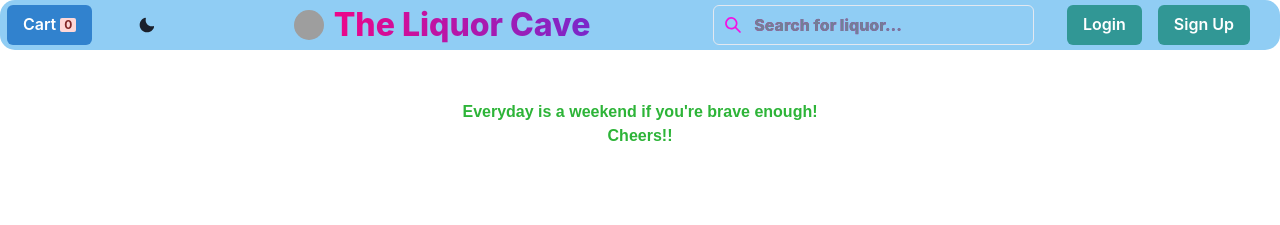
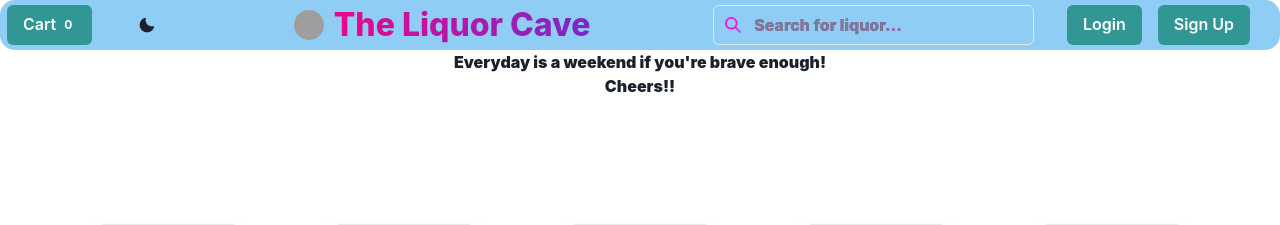
Before and after one commit to bryokn/ecomerce-app, a React (Vite) app: page / in a window 1280 px wide. Shown: the top 225 px of the page. Built offline with nearby package versions, Linux system fonts and the light colour scheme; grey boxes are pictures that could not be loaded.

Commit message:
Remove item from cart added

```diff
--- a/src/App.jsx
+++ b/src/App.jsx
@@ -1,6 +1,5 @@
 import { useState } from "react";
 import { Button, Stack, ChakraProvider, Divider } from "@chakra-ui/react";
-
 import "./App.css";
 import ProductCatalog from "./ProductCatalog";
 import { Login, Signup } from "./AuthForms";
@@ -36,6 +35,10 @@ function App() {
   const closeSignupModal = () => setSignupIsOpen(false);
   const handleLogout = () => setUser(null);
 
+  const removeFromCart = (updatedProducts) => {
+    setCartItems(updatedProducts);
+  };
+
   const handleReviewSubmit = (reviewText, user) => {
     if (!user) {
       alert("You need to log in or sign up to leave a review.");
@@ -57,12 +60,12 @@ function App() {
   return (
     <ChakraProvider>
       <>
-        <CartButton className="cart" cartCount={cartItems.length} selectedProducts={cartItems} />
-        <h1>
-          Everyday is a weekend if you're brave enough!
+        <CartButton className="cart" cartCount={cartItems.length} selectedProducts={cartItems} removeFromCart={removeFromCart}/>
+        <p>
+          Everyday is a weekend if you&apos;re brave enough!
           <br />
           Cheers!!
-        </h1>
+        </p>
         <Stack className="stack" direction="row" spacing={4}>
           <AuthButtons
             openLoginModal={openLoginModal}
--- a/src/AuthForms.jsx
+++ b/src/AuthForms.jsx
@@ -43,7 +43,7 @@ function Login({ isOpen, onClose, setUser }) {
               <Form>
                 <Field type="email" name="email" placeholder="Email" /><br /><br />
                 <Field type="password" name="password" placeholder="Password" /><br /><br />
-                <Button type="submit" isLoading={isSubmitting}>Login</Button>
+                <Button colorScheme='teal' type="submit" isLoading={isSubmitting}>Login</Button>
               </Form>
             )}
           </Formik>
@@ -103,7 +103,7 @@ function Signup({ isOpen, onClose, setUser }) {
                 <Field type="password" name="password" placeholder="Password" /><br /><br />
                 <Field type="password" name="confirmPassword" placeholder="Confirm Password" /><br /><br />
                 <ErrorMessage name="confirmPassword" component="div" style={{ color: 'red' }} />
-                <Button type="submit" isLoading={isSubmitting}>Sign Up</Button>
+                <Button colorScheme='teal' type="submit" isLoading={isSubmitting}>Sign Up</Button>
               </Form>
             )}
           </Formik>
--- a/src/CartButton.jsx
+++ b/src/CartButton.jsx
@@ -1,4 +1,94 @@
-// CartButton.jsx
+import React, { useState } from "react";
+import {
+  Button,
+  Badge,
+  Modal,
+  ModalOverlay,
+  ModalContent,
+  ModalHeader,
+  ModalCloseButton,
+  ModalBody,
+  ModalFooter,
+  useDisclosure,
+} from "@chakra-ui/react";
+
+function CartButton({ cartCount, selectedProducts, removeFromCart }) {
+  const { isOpen, onOpen, onClose } = useDisclosure();
+  const [totalPrice, setTotalPrice] = useState(0);
+
+  // Function to calculate total price
+  const calculateTotalPrice = () => {
+    let total = 0;
+    selectedProducts.forEach((product) => {
+      total += product.price_usd; // Assuming price_usd is the correct property for the price
+    });
+    setTotalPrice(total);
+  };
+
+  // Function to remove a single item from the cart
+  const handleRemoveFromCart = (index) => {
+    const updatedProducts = [...selectedProducts]; // Create a copy of the selectedProducts array
+    updatedProducts.splice(index, 1); // Remove the item at the specified index
+    removeFromCart(updatedProducts); // Update the cart state with the new array of products
+    calculateTotalPrice(); // Recalculate total price after removing item
+  };
+
+  // Function to clear the cart
+  const handleClearCart = () => {
+    setTotalPrice(0); // Reset total price to 0
+    onClose(); // Close the modal after clearing the cart
+    removeFromCart([]); // Clear the cart by passing an empty array
+  };
+
+  return (
+    <>
+      <Button id="cart" colorScheme="teal" variant="solid" onClick={onOpen}>
+        Cart <Badge ml={1} colorScheme="black">{cartCount}</Badge>
+      </Button>
+      <Modal isOpen={isOpen} onClose={onClose}>
+        <ModalOverlay />
+        <ModalContent>
+          <ModalHeader>Your Cart ({cartCount}) Items</ModalHeader>
+          <ModalCloseButton />
+          <ModalBody>
+            <ul>
+              {selectedProducts.map((product, index) => (
+                <li key={index}>
+                  <div>{product.name}</div>
+                  <div>${product.price_usd}</div> {/* Update to use correct price property */}
+                  <Button colorScheme="teal" size="sm" onClick={() => handleRemoveFromCart(index)}>Remove</Button>
+                </li>
+              ))}
+            </ul>
+          </ModalBody>
+          <ModalFooter>
+            <Button colorScheme="green" mr={3} onClick={calculateTotalPrice}>
+              Total
+            </Button>
+            <div>Price: ${totalPrice.toFixed(2)}</div>
+            <Button colorScheme="green" mr={3} onClick={() => {}}>
+              Pay
+            </Button>
+            <Button colorScheme="red" onClick={handleClearCart}>
+              Clear Cart
+            </Button>
+            <Button colorScheme="yellow" mr={3} onClick={onClose}>
+              Close
+            </Button>
+          </ModalFooter>
+        </ModalContent>
+      </Modal>
+    </>
+  );
+}
+
+export default CartButton;
+
+
+
+
+
+/** CartButton.jsx
 import React, { useState } from "react";
 import {
   Button,
@@ -35,20 +125,20 @@ function CartButton({ cartCount, selectedProducts, clearCart }) {
 
   return (
     <>
-      <Button id="cart" colorScheme="blue" variant="solid" onClick={onOpen}>
-        Cart <Badge ml={1} colorScheme="red">{cartCount}</Badge>
+      <Button id="cart" colorScheme="teal" variant="solid" onClick={onOpen}>
+        Cart <Badge ml={1} colorScheme="black">{cartCount}</Badge>
       </Button>
       <Modal isOpen={isOpen} onClose={onClose}>
         <ModalOverlay />
         <ModalContent>
-          <ModalHeader>Selected Drinks</ModalHeader>
+          <ModalHeader>Your Cart</ModalHeader>
           <ModalCloseButton />
           <ModalBody>
             <ul>
               {selectedProducts.map((product, index) => (
                 <li key={index}>
                   <div>{product.name}</div>
-                  <div>${product.price_usd}</div> {/* Update to use correct price property */}
+                  <div>${product.price_usd}</div> {/* Update to use correct price property /}
                 </li>
               ))}
             </ul>
@@ -75,82 +165,4 @@ function CartButton({ cartCount, selectedProducts, clearCart }) {
 }
 
 export default CartButton;
-
-
-
-
-
-
-/** CartButton.jsx
-import React, { useState } from "react";
-import {
-  Button,
-  Badge,
-  Modal,
-  ModalOverlay,
-  ModalContent,
-  ModalHeader,
-  ModalCloseButton,
-  ModalBody,
-  ModalFooter,
-  useDisclosure,
-} from "@chakra-ui/react";
-
-function CartButton({ cartCount, selectedProducts, clearCart }) {
-  const { isOpen, onOpen, onClose } = useDisclosure();
-  const [totalPrice, setTotalPrice] = useState(0);
-
-  // Function to calculate total price
-  const calculateTotalPrice = () => {
-    let total = 0;
-    selectedProducts.forEach((product) => {
-      total += product.price_usd; // Assuming price_usd is the correct property for the price
-    });
-    setTotalPrice(total);
-  };
-
-  return (
-    <>
-      <Button colorScheme="blue" variant="solid" onClick={onOpen}>
-        Cart <Badge ml={1} colorScheme="red">{cartCount}</Badge>
-      </Button>
-      <Modal isOpen={isOpen} onClose={onClose}>
-        <ModalOverlay />
-        <ModalContent>
-          <ModalHeader>Selected Drinks</ModalHeader>
-          <ModalCloseButton />
-          <ModalBody>
-            <ul>
-              {selectedProducts.map((product, index) => (
-                <li key={index}>
-                  <div>{product.name}</div>
-                  <div>${product.price_usd}</div> {/* Update to use correct price property /}
-                </li>
-              ))}
-            </ul>
-          </ModalBody>
-          <ModalFooter>
-            <Button colorScheme="green" mr={3} onClick={calculateTotalPrice}>
-              Total
-            </Button>
-            <div>Price: ${totalPrice.toFixed(2)}</div>
-            <Button colorScheme="green" mr={3} onClick={() => {}}>
-              Pay
-            </Button>
-            <Button colorScheme="red" onClick={clearCart}>
-              Clear Cart<br/>
-            </Button>
-            <Button colorScheme="yellow" mr={3} onClick={onClose}>
-              Close
-            </Button>
-
-          </ModalFooter>
-        </ModalContent>
-      </Modal>
-    </>
-  );
-}
-
-export default CartButton;
-
 **/
```
Also changed, not shown: src/NavBar.jsx (line endings or trailing spaces).
